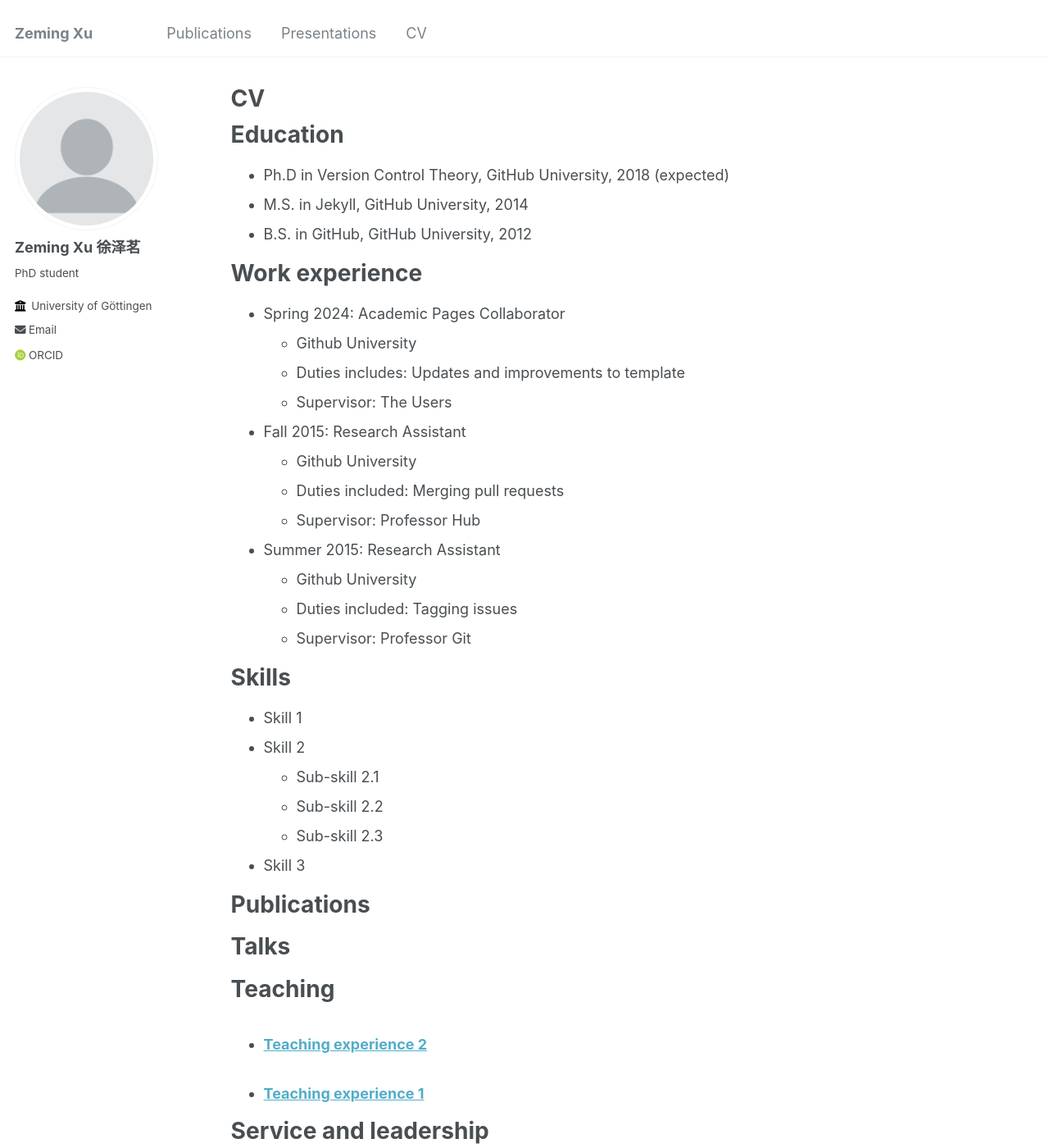
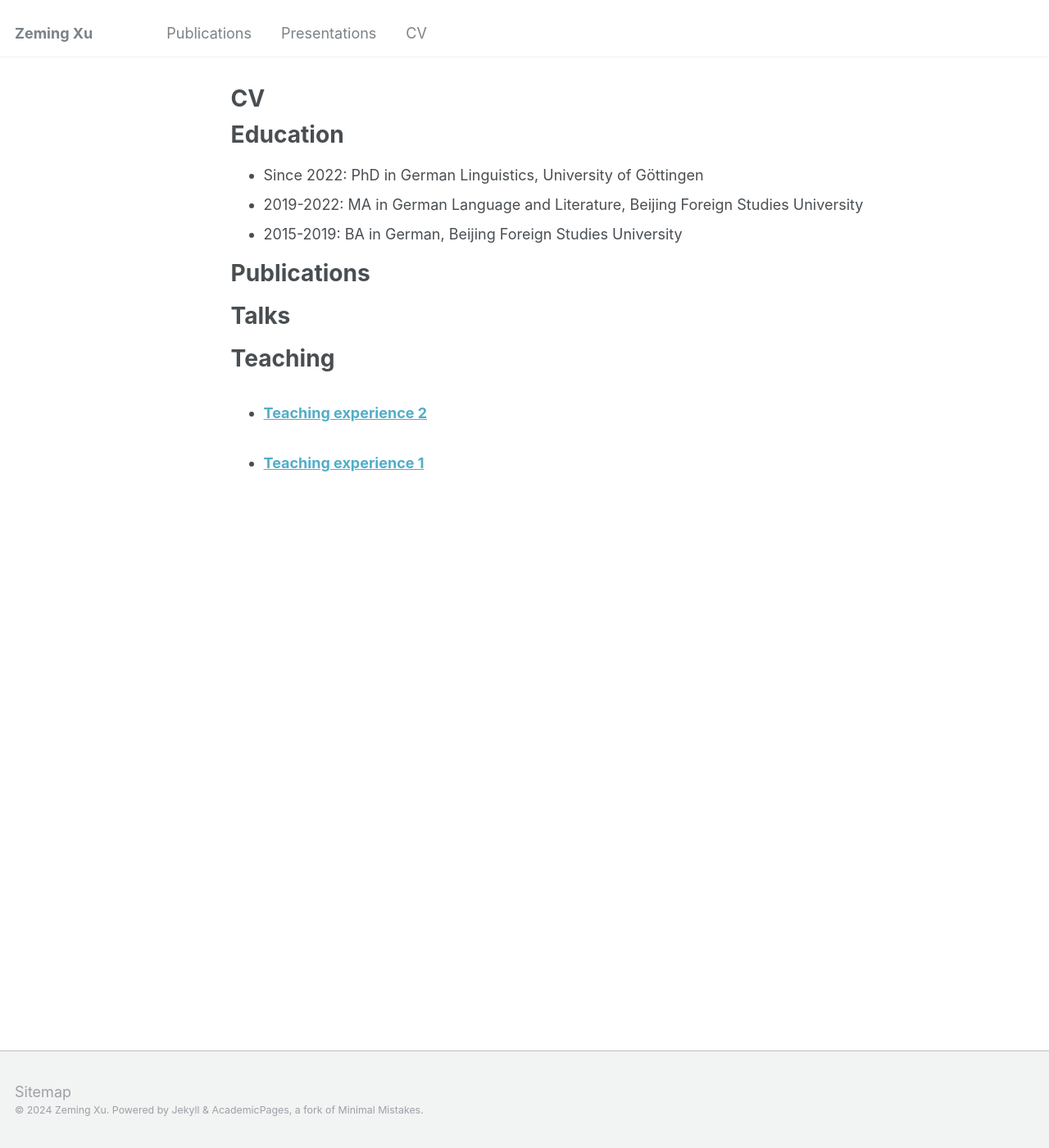
Before and after one commit to xu-zeming/xu-zeming.github.io, a Jekyll site: the page built from _pages/cv.md, in a window 1280 px wide and 1400 px high. Shown: the whole window at 82% size. Built offline with Jekyll 4.4.1, drawn with Linux system fonts in a browser that asks for light colours; some web fonts are replaced; some of the changed text lies outside the part shown.

Commit message:
Update cv.md

```diff
--- a/_pages/cv.md
+++ b/_pages/cv.md
@@ -11,35 +11,9 @@ redirect_from:
 
 Education
 ======
-* Ph.D in Version Control Theory, GitHub University, 2018 (expected)
-* M.S. in Jekyll, GitHub University, 2014
-* B.S. in GitHub, GitHub University, 2012
-
-Work experience
-======
-* Spring 2024: Academic Pages Collaborator
-  * Github University
-  * Duties includes: Updates and improvements to template
-  * Supervisor: The Users
-
-* Fall 2015: Research Assistant
-  * Github University
-  * Duties included: Merging pull requests
-  * Supervisor: Professor Hub
-
-* Summer 2015: Research Assistant
-  * Github University
-  * Duties included: Tagging issues
-  * Supervisor: Professor Git
-
-Skills
-======
-* Skill 1
-* Skill 2
-  * Sub-skill 2.1
-  * Sub-skill 2.2
-  * Sub-skill 2.3
-* Skill 3
+* Since 2022: PhD in German Linguistics, University of Göttingen
+* 2019-2022: MA in German Language and Literature, Beijing Foreign Studies University
+* 2015-2019: BA in German, Beijing Foreign Studies University
 
 Publications
 ======
@@ -58,7 +32,3 @@ Teaching
   <ul>{% for post in site.teaching reversed %}
     {% include archive-single-cv.html %}
   {% endfor %}</ul>
-
-Service and leadership
-======
-* Currently signed in to 43 different slack teams
```
Also changed, not shown: other parts of _pages/cv.md (+1 -1 lines).
